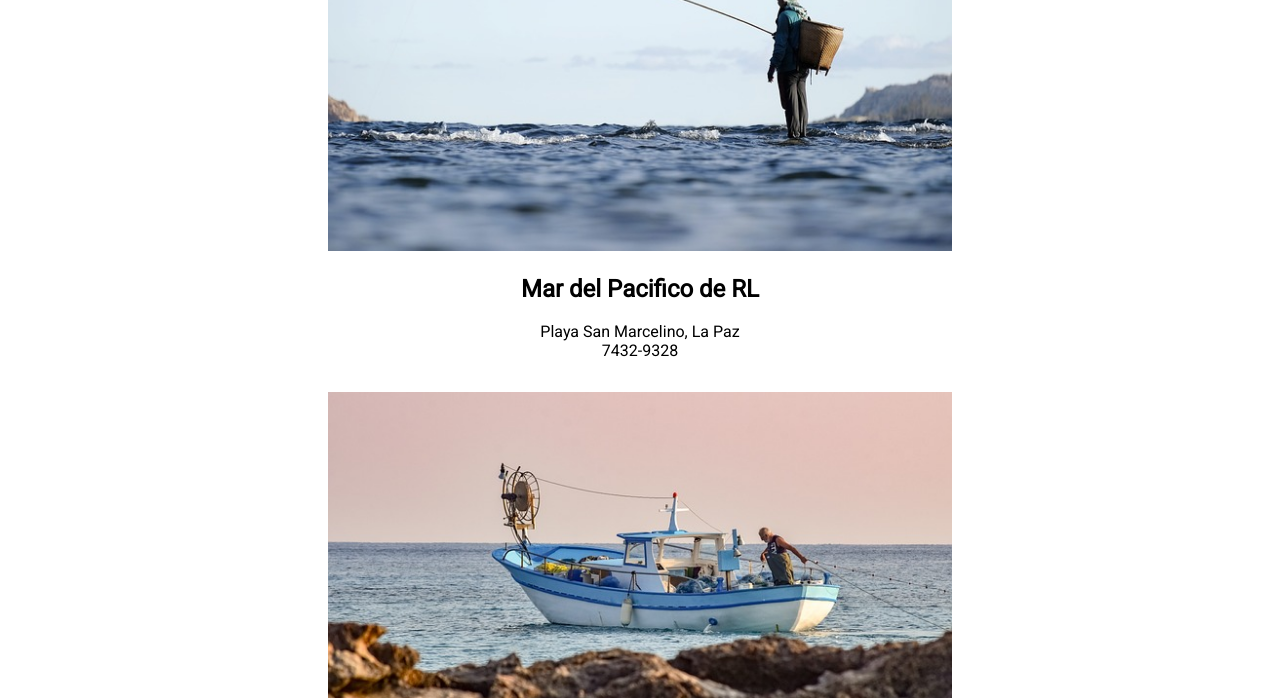
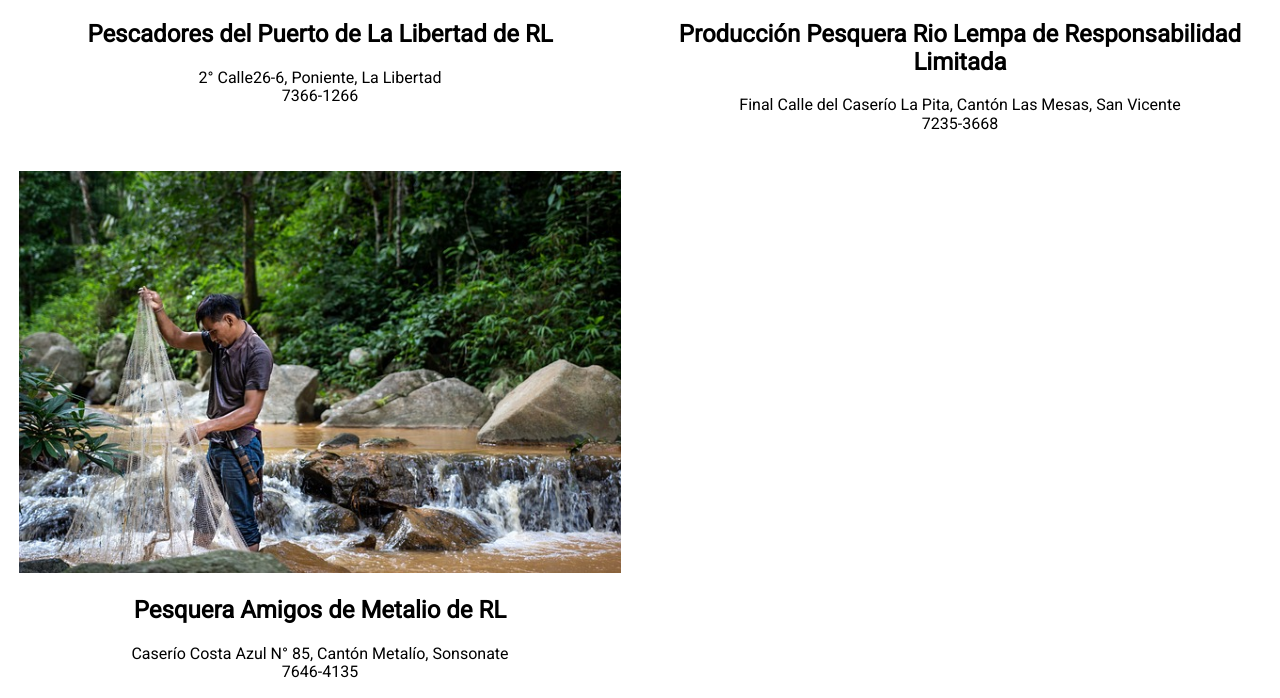
Before and after one commit to drnodev/wdd230, a plain HTML site: page chamber/directory.html in a window 1280 px wide. Shown: the part 1532-2230 px from the top of the page. Drawn offline with Linux system fonts and the light colour scheme.

Commit message:
data.json complete

```diff
--- a/chamber/css/medium.css
+++ b/chamber/css/medium.css
@@ -70,5 +70,30 @@
     grid-row: 5/6;
   }
 
+  .grid {
+    display: grid;
+    grid-template-columns: 1fr 1fr;
+  }
+  .grid section {
+    margin: 0.5%;
+  }
+  .grid section:nth-child(1) {
+    grid-column: 1 / 2;
+  }
+  .grid section:nth-child(2) {
+    grid-column: 2 / 3;
+    grid-row: 1 / 2;
+  }
+  .grid section:nth-child(3) {
+    grid-row: 2 / 3;
+  }
+  .grid section:nth-child(4) {
+    grid-row: 2 / 3;
+    grid-column: 2 / 3;
+  }
 
+  .lst section {
+    display: grid;
+    grid-template-columns: repeat(4, 1fr);
+  }
 }
--- a/chamber/data.json
+++ b/chamber/data.json
@@ -29,11 +29,11 @@
             "phone":"7828-6905"
         },
         {
-            "name":"Brisas del Sur La Colorada de RL",
-            "address":"Caserío La Colorada, Cantón San Rafael Tasajera, La Paz",
-            "caption":"Vivamus laoreet ullamcorper elit, a malesuada erat viverra tempus. Praesent auctor, magna a consectetur venenatis, diam odio consectetur mauris, sed vulputate justo purus ac elit. Praesent at ornare dolor.",
+            "name":"Las Gaviotas de RL",
+            "address":"Isla de Méndez, Usulutan",
+            "caption":"Praesent vitae laoreet nunc. Aenean malesuada sapien sodales, cursus tortor vel, imperdiet lorem.",
             "img":"./images/directory/05.jpeg",
-            "phone":"7828-6905"
+            "phone":"7220-5735"
         },
         {
             "name":"Brisas del Sur La Colorada de RL",
@@ -43,25 +43,25 @@
             "phone":"7828-6905"
         },
         {
-            "name":"Brisas del Sur La Colorada de RL",
-            "address":"Caserío La Colorada, Cantón San Rafael Tasajera, La Paz",
-            "caption":"Vivamus laoreet ullamcorper elit, a malesuada erat viverra tempus. Praesent auctor, magna a consectetur venenatis, diam odio consectetur mauris, sed vulputate justo purus ac elit. Praesent at ornare dolor.",
+            "name":"Pescadores del Puerto de La Libertad de RL",
+            "address":"2° Calle26-6, Poniente, La Libertad",
+            "caption":"Phasellus sed tortor non lectus molestie tincidunt. Aenean aliquam tortor a interdum rhoncus. Nunc eget pretium lectus, nec euismod enim.",
             "img":"./images/directory/07.jpeg",
-            "phone":"7828-6905"
+            "phone":"7366-1266"
         },
         {
-            "name":"Brisas del Sur La Colorada de RL",
-            "address":"Caserío La Colorada, Cantón San Rafael Tasajera, La Paz",
-            "caption":"Vivamus laoreet ullamcorper elit, a malesuada erat viverra tempus. Praesent auctor, magna a consectetur venenatis, diam odio consectetur mauris, sed vulputate justo purus ac elit. Praesent at ornare dolor.",
+            "name":"Producción Pesquera Rio Lempa de Responsabilidad Limitada",
+            "address":"Final Calle del Caserío La Pita, Cantón Las Mesas, San Vicente",
+            "caption":"Duis scelerisque orci ut velit volutpat, ut lobortis nibh cursus. Quisque maximus, massa eget posuere rhoncus, dui est iaculis metus, in venenatis est sapien a est.",
             "img":"./images/directory/08.jpeg",
-            "phone":"7828-6905"
+            "phone":"7235-3668"
         },
         {
-            "name":"Brisas del Sur La Colorada de RL",
-            "address":"Caserío La Colorada, Cantón San Rafael Tasajera, La Paz",
-            "caption":"Vivamus laoreet ullamcorper elit, a malesuada erat viverra tempus. Praesent auctor, magna a consectetur venenatis, diam odio consectetur mauris, sed vulputate justo purus ac elit. Praesent at ornare dolor.",
+            "name":"Pesquera Amigos de Metalio de RL",
+            "address":"Caserío Costa Azul N° 85, Cantón Metalío, Sonsonate",
+            "caption":"Curabitur cursus, risus eget tempus porta, lectus diam tristique est, eu vulputate nibh tortor in mi.",
             "img":"./images/directory/09.jpeg",
-            "phone":"7828-6905"
+            "phone":"7646-4135"
         }
     ]
 }
--- a/chamber/js/directory.js
+++ b/chamber/js/directory.js
@@ -16,7 +16,7 @@ function displayCos(co) {
   let h2 = document.createElement("h2");
   let p = document.createElement("p");
   let phone = document.createElement("p");
-  let a = document.createElement("a");
+
 
   img.setAttribute("data-src", co.img);
   img.setAttribute("alt", co.name);
```
